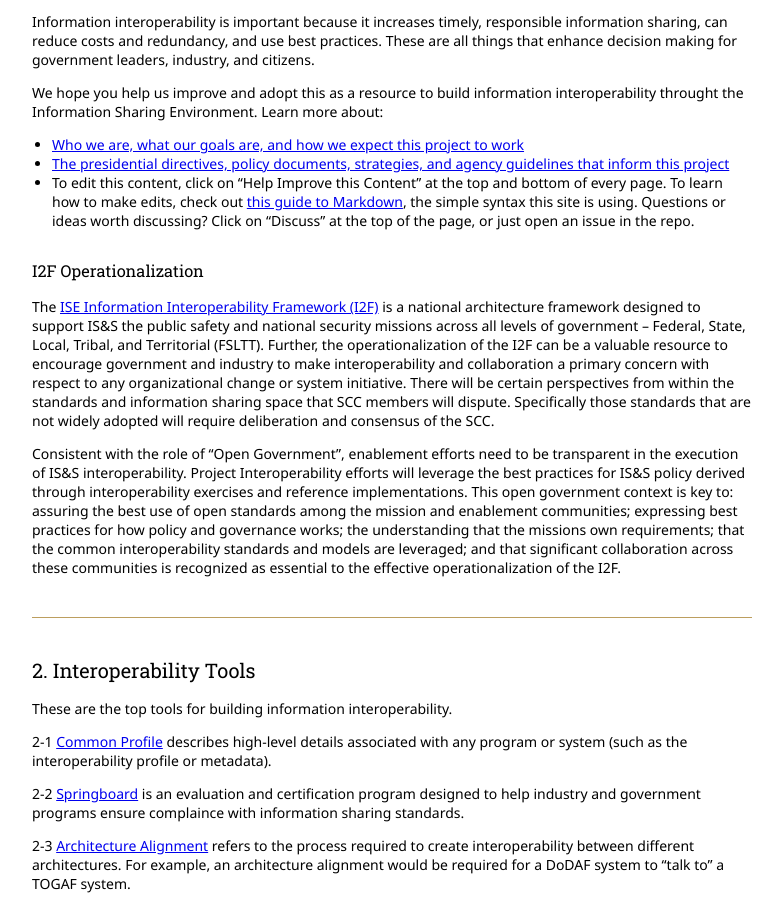
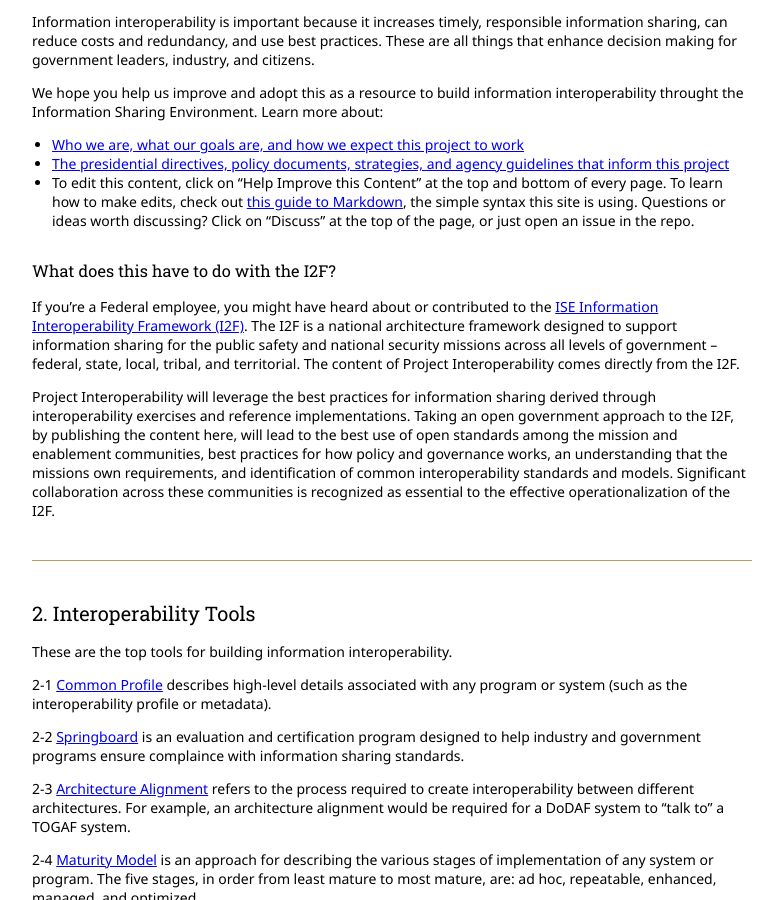
Before and after one commit to Project-Interoperability/project-interoperability.github.io, a Jekyll site: the page built from index.md, in a window 1280 px wide and 900 px high, scrolled down 485 px. Shown: the whole window, without its empty margins (248-1030 px from the left). Built offline with Jekyll 4.4.1, drawn with Linux system fonts in a browser that asks for light colours; nearby versions of some CDN libraries.

Commit message:
adjusted text for readability

```diff
--- a/index.md
+++ b/index.md
@@ -22,11 +22,11 @@ We hope you help us improve and adopt this as a resource to build information in
 * [The presidential directives, policy documents, strategies, and agency guidelines that inform this project](/authorities)
 * To edit this content, click on "Help Improve this Content" at the top and bottom of every page. To learn how to make edits, check out [this guide to Markdown](http://guides.github.com/overviews/mastering-markdown/), the simple syntax this site is using. Questions or ideas worth discussing? Click on "Discuss" at the top of the page, or just open an issue in the repo.
 
-<h3>I2F Operationalization</h3>
+<h3>What does this have to do with the I2F?</h3>
 
-The [ISE Information Interoperability Framework (I2F)](http://ise.gov/sites/default/files/FINAL%20-%20ISE_I2F_v0%205.pdf) is a national architecture framework designed to support IS&S the public safety and national security missions across all levels of government – Federal, State, Local, Tribal, and Territorial (FSLTT). Further, the operationalization of the I2F can be a valuable resource to encourage government and industry to make interoperability and collaboration a  primary concern with respect to any organizational change or system initiative. There will be certain perspectives from within the standards and information sharing space that SCC members will dispute.  Specifically those standards that are not widely adopted will require deliberation and consensus of the SCC.
+If you're a Federal employee, you might have heard about or contributed to the [ISE Information Interoperability Framework (I2F)](http://ise.gov/sites/default/files/FINAL%20-%20ISE_I2F_v0%205.pdf). The I2F is a national architecture framework designed to support information sharing for the public safety and national security missions across all levels of government – federal, state, local, tribal, and territorial. The content of Project Interoperability comes directly from the I2F.
 
-Consistent with the role of “Open Government”, enablement efforts need to be transparent in the execution of IS&S interoperability. Project Interoperability efforts will leverage the best practices for IS&S policy derived through interoperability exercises and reference implementations. This open government context is key to: assuring the best use of open standards among the mission and enablement communities; expressing best practices for how policy and governance works; the understanding that the missions own requirements; that the common interoperability standards and models are leveraged; and that significant collaboration across these communities is recognized as essential to the effective operationalization of the I2F.
+Project Interoperability  will leverage the best practices for information sharing derived through interoperability exercises and reference implementations. Taking an open government approach to the I2F, by publishing the content here, will lead to the best use of open standards among the mission and enablement communities, best practices for how policy and governance works, an understanding that the missions own requirements, and identification of common interoperability standards and models. Significant collaboration across these communities is recognized as essential to the effective operationalization of the I2F.
 
 
 ----------------
```
